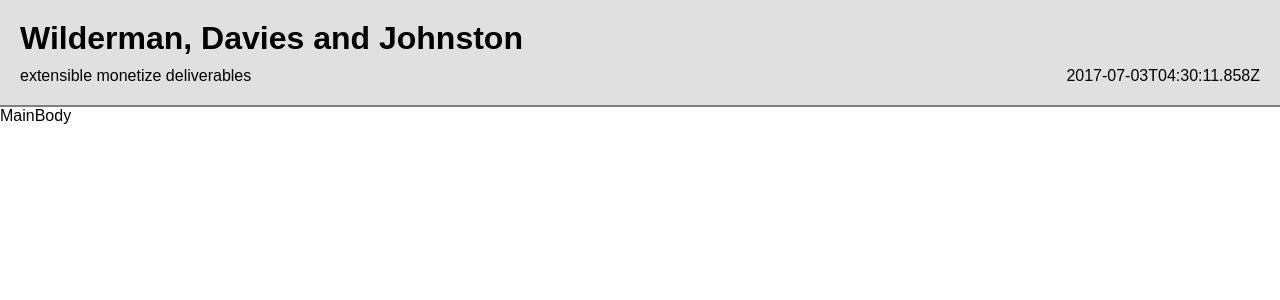
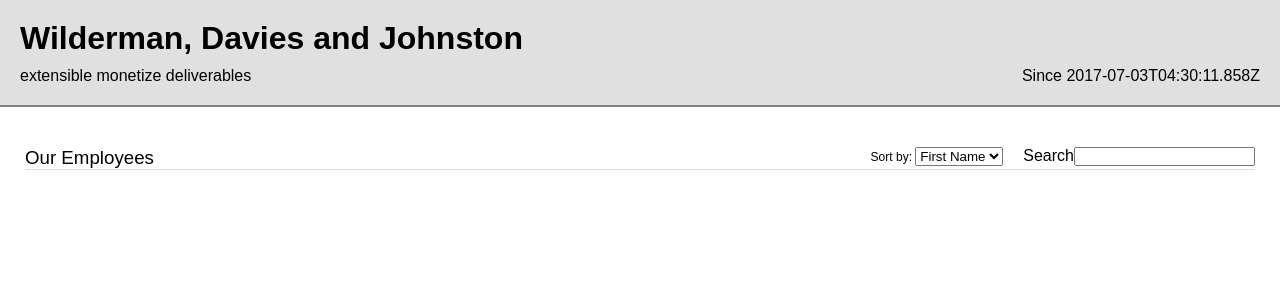
Before and after one commit to andrewguo24/roster-test, a React (Create React App) app: page / in a window 1280 px wide. Shown: the top 300 px of the page. Built offline with nearby package versions, Linux system fonts and the light colour scheme.

Commit message:
Mainbody component are added. MainbodyHeader component are added and sytled

```diff
--- a/src/components/Header/Header.js
+++ b/src/components/Header/Header.js
@@ -6,7 +6,10 @@ const Header = props => (
     <h1>{props.companyInfo.companyName}</h1>
     <div className="sub-header-wrapper">
       <p>{props.companyInfo.companyMotto}</p>
-      <p>{props.companyInfo.companyEst}</p>
+      <p>
+        <label>Since </label>
+        {props.companyInfo.companyEst}
+      </p>
     </div>
   </div>
 );
--- a/src/components/MainBody/MainBody.css
+++ b/src/components/MainBody/MainBody.css
@@ -0,0 +1,4 @@
+.main-body-container {
+  margin-top: 15px;
+  padding: 25px;
+}
--- a/src/components/MainBody/MainBody.js
+++ b/src/components/MainBody/MainBody.js
@@ -1,5 +1,11 @@
 import React from "react";
+import MainBodyHeader from "./MainBodyHeader";
+import "./MainBody.css";
 
-const MainBody = () => <div>MainBody</div>;
+const MainBody = () => (
+  <div className="main-body-container">
+    <MainBodyHeader />
+  </div>
+);
 
 export default MainBody;
--- /dev/null
+++ b/src/components/MainBody/MainBodyHeader.css
@@ -0,0 +1,28 @@
+.main-body-header-container {
+  display: flex;
+  justify-content: space-between;
+  flex-wrap: wrap;
+  border-bottom: 1px solid #d3d3d3d3;
+}
+
+.body-title {
+  font-weight: 200;
+}
+
+.main-body-header-right {
+  display: flex;
+  justify-content: space-between;
+  flex-wrap: wrap;
+}
+
+.sort-box {
+  margin-right: 20px;
+}
+
+.sort-title {
+  font-size: 12px;
+}
+
+.search-title {
+  font-size: 12px;
+}
--- /dev/null
+++ b/src/components/MainBody/MainBodyHeader.js
@@ -0,0 +1,23 @@
+import React from "react";
+import "./MainBodyHeader.css";
+
+const MainBodyHeader = () => (
+  <div className="main-body-header-container">
+    <h3 className="body-title">Our Employees</h3>
+    <div className="main-body-header-right">
+      <div className="sort-box">
+        <label className="sort-title">Sort by: </label>
+        <select>
+          <option value="firstName">First Name</option>
+          <option value="age">Age</option>
+        </select>
+      </div>
+      <div>
+        <label>Search</label>
+        <input />
+      </div>
+    </div>
+  </div>
+);
+
+export default MainBodyHeader;
```
